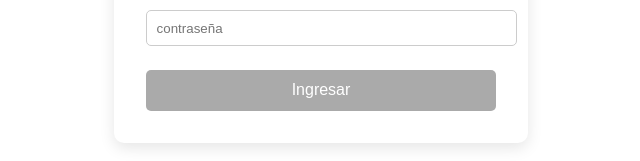
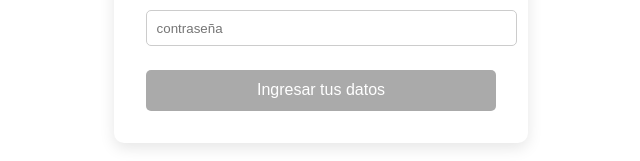
Before and after one commit to Angelrg06/pruebaGit, an Angular app: page / in a window 1280 px wide. Shown: the part 285-446 px from the top of the page, without its empty margins (319-959 px from the left). Built offline with nearby package versions, Linux system fonts and the light colour scheme.

Commit message:
malditos venecossss hdp

```diff
--- a/src/app/login/login.html
+++ b/src/app/login/login.html
@@ -13,6 +13,7 @@
       />
     </div>
 
+    <!--ola malditos venecos bala a todos-->
     <div>
       <label for="password">Contraseña:</label>
       <input
@@ -25,7 +26,7 @@
       />
     </div>
 
-    <button type="submit" [disabled]="loginForm.invalid">Ingresar</button>
+    <button type="submit" [disabled]="loginForm.invalid">Ingresar tus datos</button>
   </form>
 
   <div *ngIf="submitted" class="message">
```
